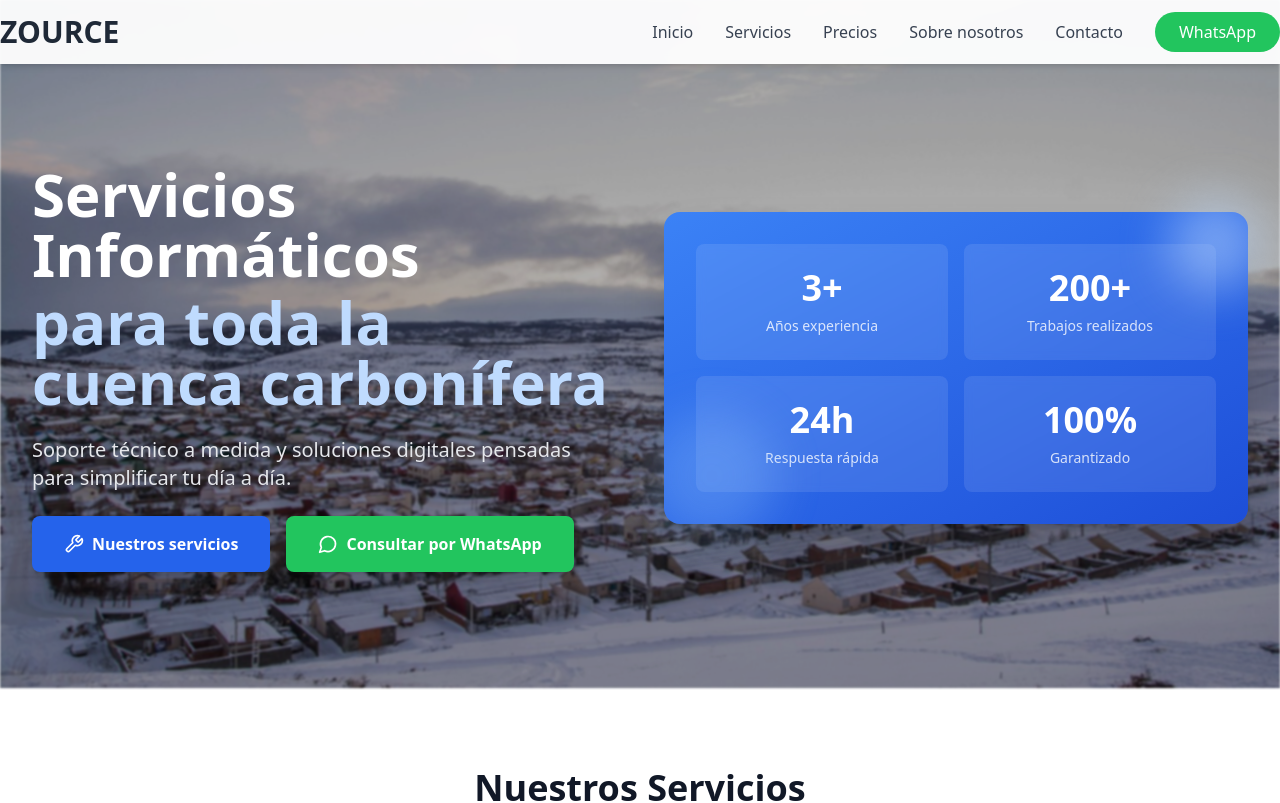
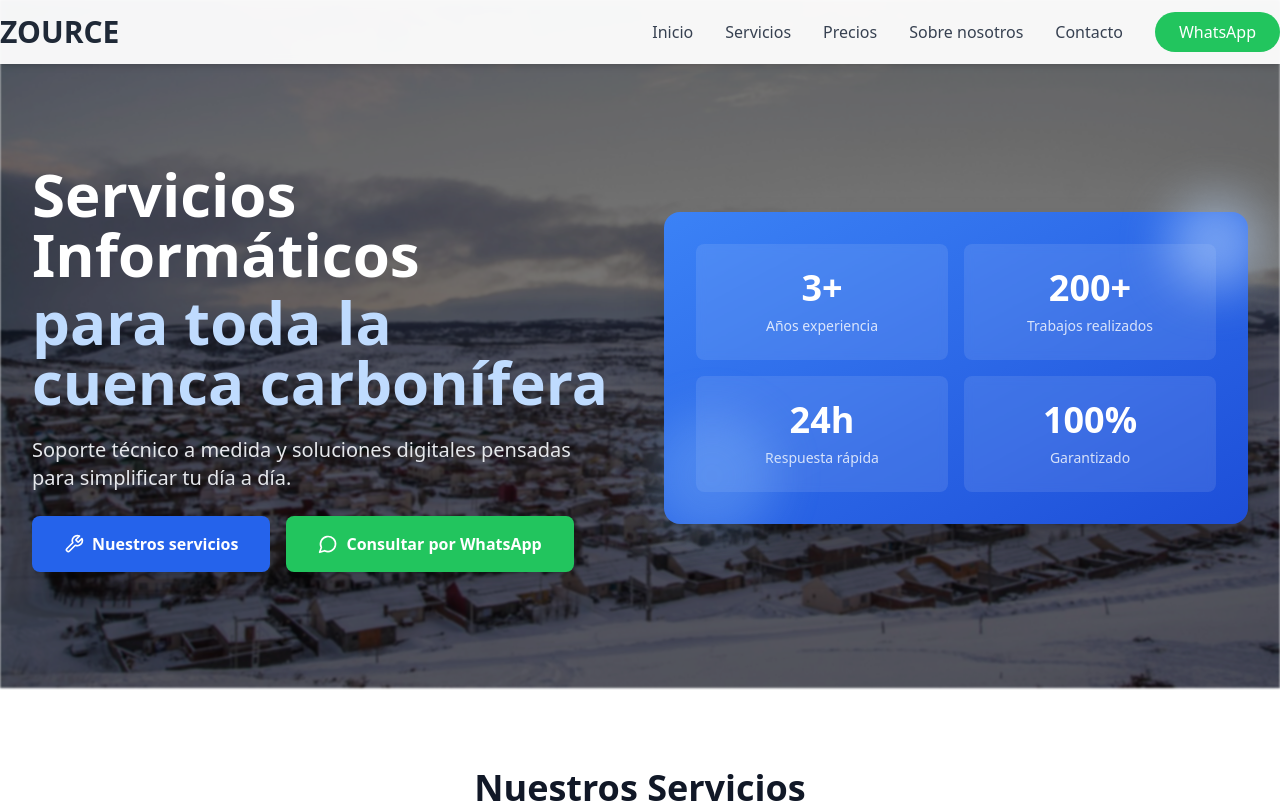
Before and after one commit to Alejo9601/ZOURCE, a React (Vite) app: page / in a window 1280 px wide. Shown: the top 803 px of the page. Built offline with nearby package versions, Linux system fonts and the light colour scheme.

Commit message:
Modified hero image brightness

```diff
--- a/src/components/Hero.tsx
+++ b/src/components/Hero.tsx
@@ -23,7 +23,7 @@ export default function Hero() {
       >
          {/* Imagen de fondo con blur */}
          <div
-            className="absolute inset-0 bg-cover bg-center blur-[1px] brightness-75"
+            className="absolute inset-0 bg-cover bg-center blur-[1px] brightness-50"
             style={{ backgroundImage: `url(${heroImage})` }}
          ></div>
 
```
